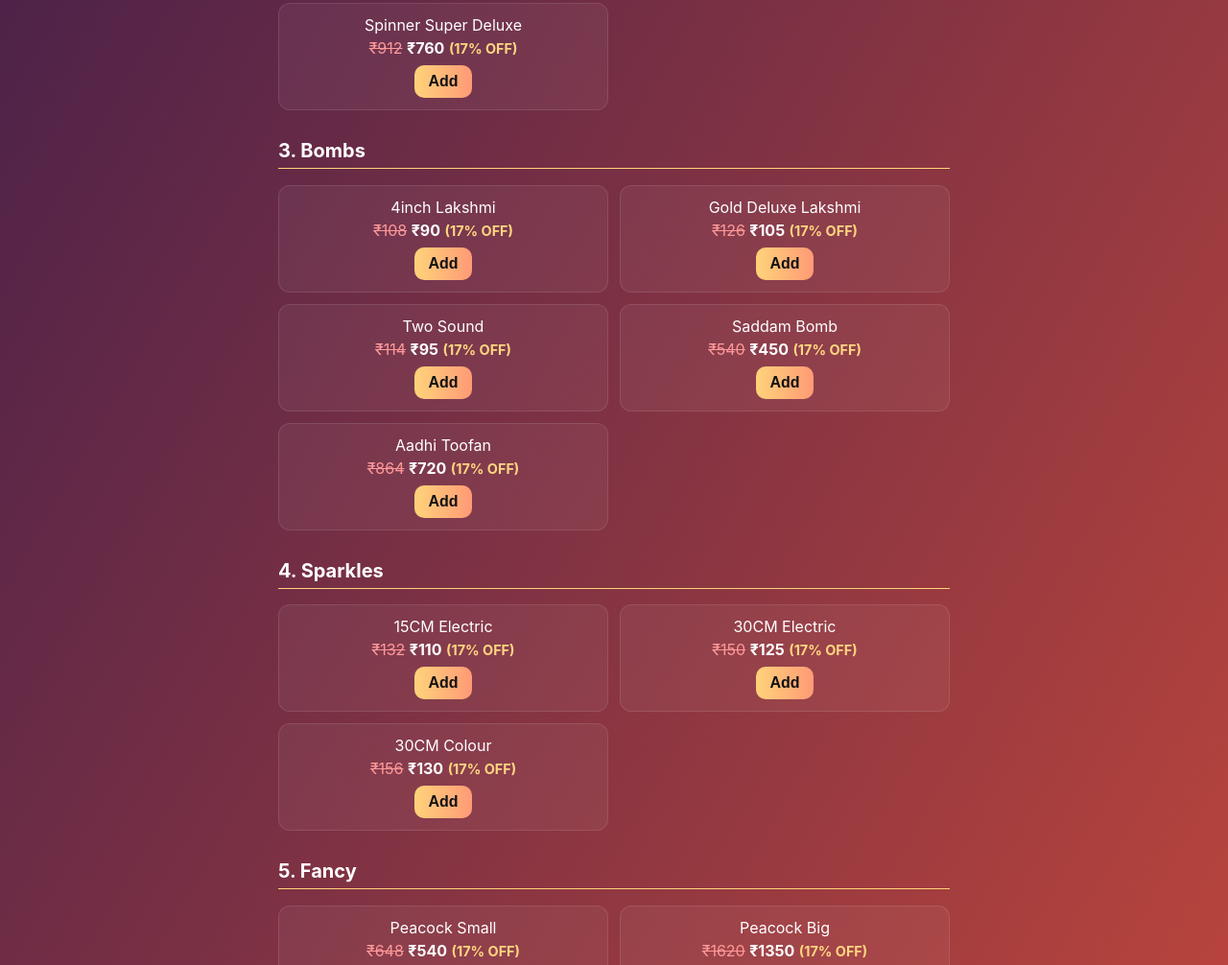
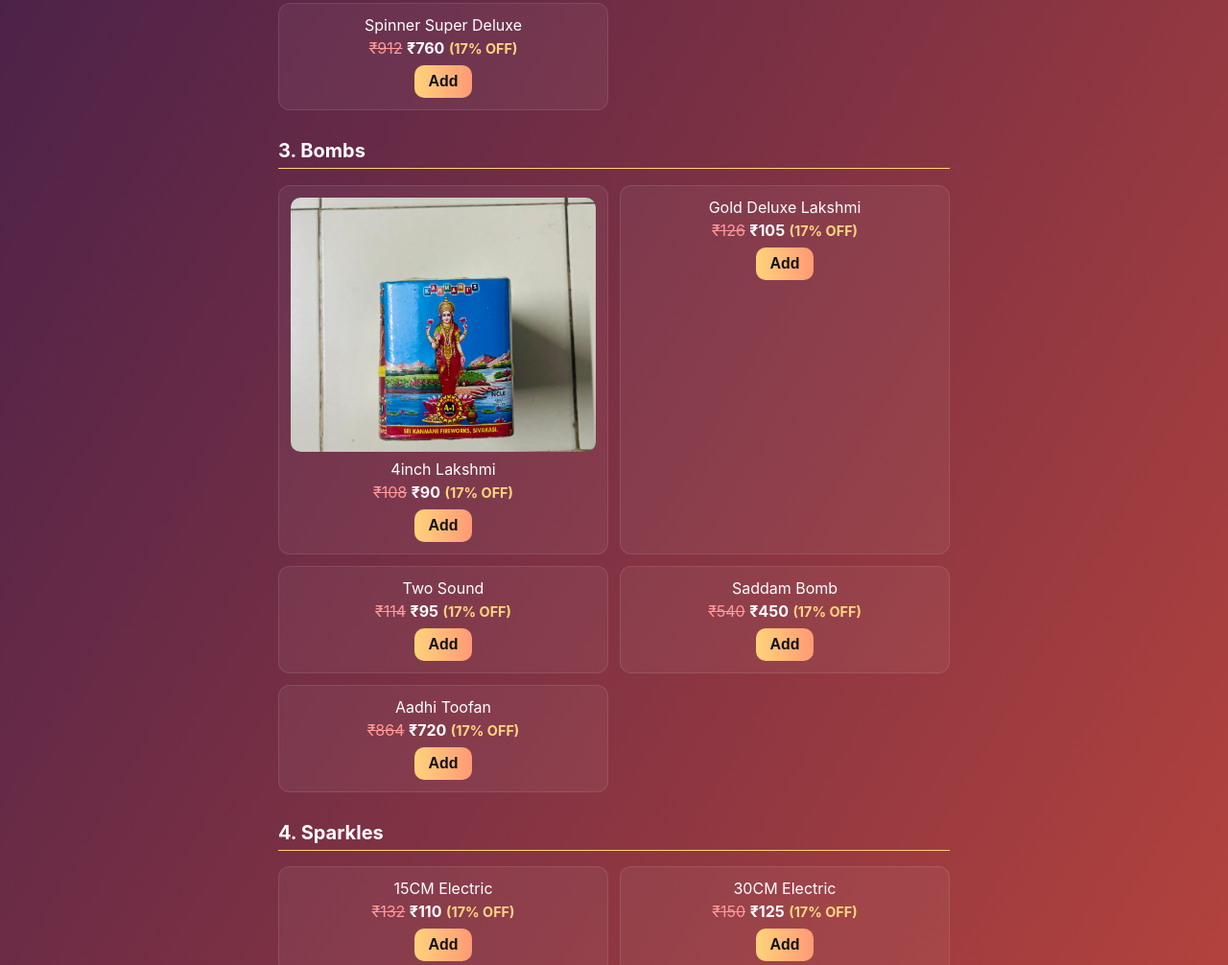
Before and after one commit to siddarth4444-0715/rudra_fireworks, a plain HTML site: page index.html in a window 1280 px wide. Shown: the part 981-1987 px from the top of the page at 96% size. Drawn offline with Linux system fonts and the light colour scheme.

Commit message:
Update index.5html

```diff
--- a/index.html
+++ b/index.html
@@ -29,6 +29,14 @@ h2 { margin-top:1.5em; font-size:20px; border-bottom:1px solid #ffd37a; padding-
   border-radius:12px; padding:12px;
   display:flex; flex-direction:column; align-items:center;
   text-align:center;
+}
+.card img {
+  width: 100%;
+  aspect-ratio: 1.2/1;
+  border-radius: 10px;
+  object-fit: cover;
+  margin-bottom: 8px;
+  background: #222;
 }
 .card button {
   padding:8px 14px; font-size:1rem; font-weight:700;
@@ -109,7 +117,12 @@ function animateFX(){ctxFX.clearRect(0,0,canvasFX.width,canvasFX.height);firewor
 // --- ITEMS ---
 const ITEMS = {
   bombs: [
-    { id: "b1", name: "4inch Lakshmi", price: 90 },
+    {
+      id: "b1",
+      name: "4inch Lakshmi",
+      price: 90,
+      img: "https://raw.githubusercontent.com/siddarth4444-0715/rudra_fireworks/main/4-Laksmi.jpeg"
+    },
     { id: "b2", name: "Gold Deluxe Lakshmi", price: 105 },
     { id: "b3", name: "Two Sound", price: 95 },
     { id: "b4", name: "Saddam Bomb", price: 450 },
@@ -203,6 +216,7 @@ function renderPartition(id, items){
     const div=document.createElement('div');
     div.className='card';
     div.innerHTML=`
+      ${item.img ? `<img src="${item.img}" alt="${item.name}" loading="lazy">` : ''}
       <div>${item.name}</div>
       <div style="margin-top:4px;">
         <span style="color:#ff9999;text-decoration:line-through;">₹${increased}</span>
```
